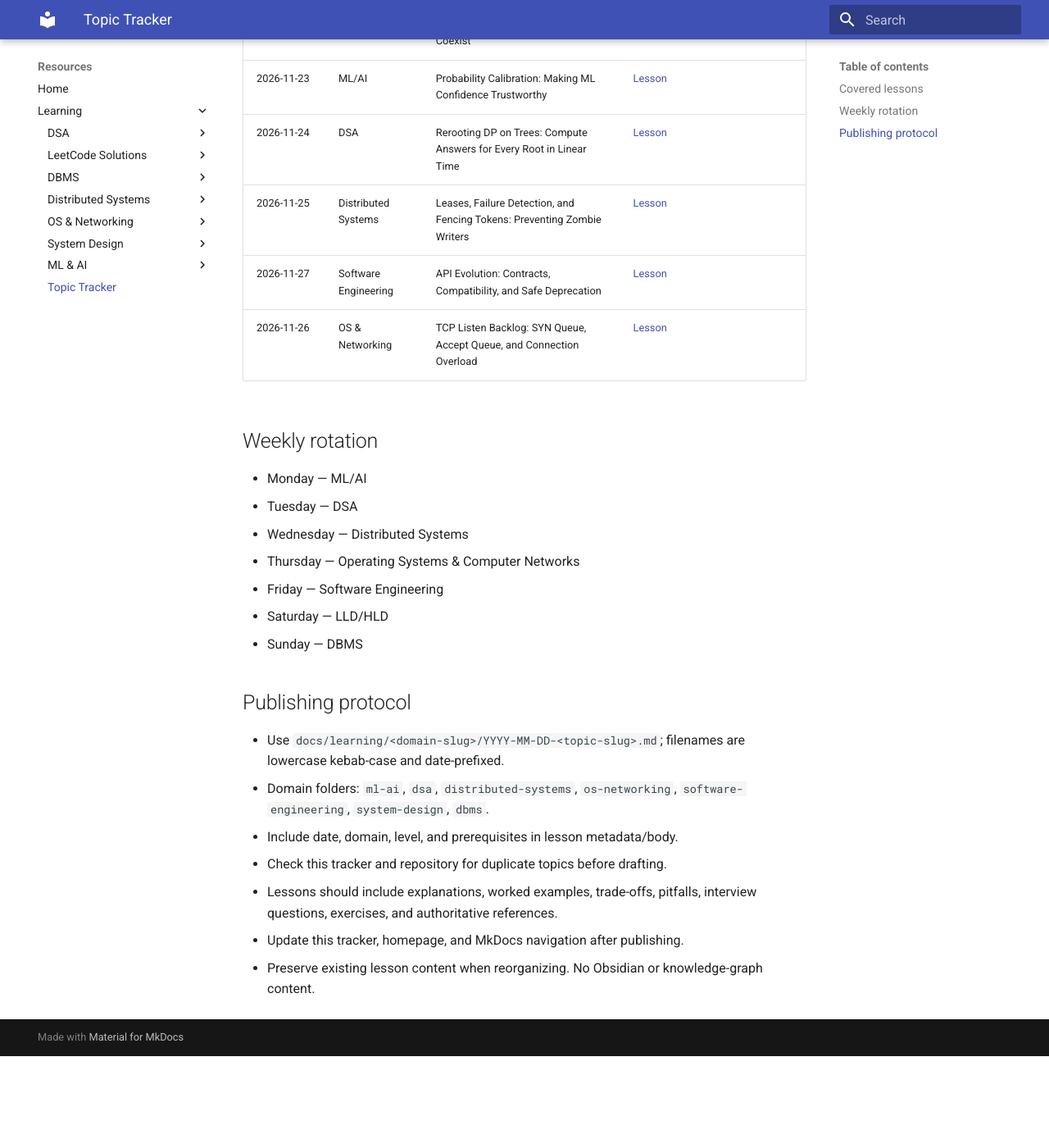
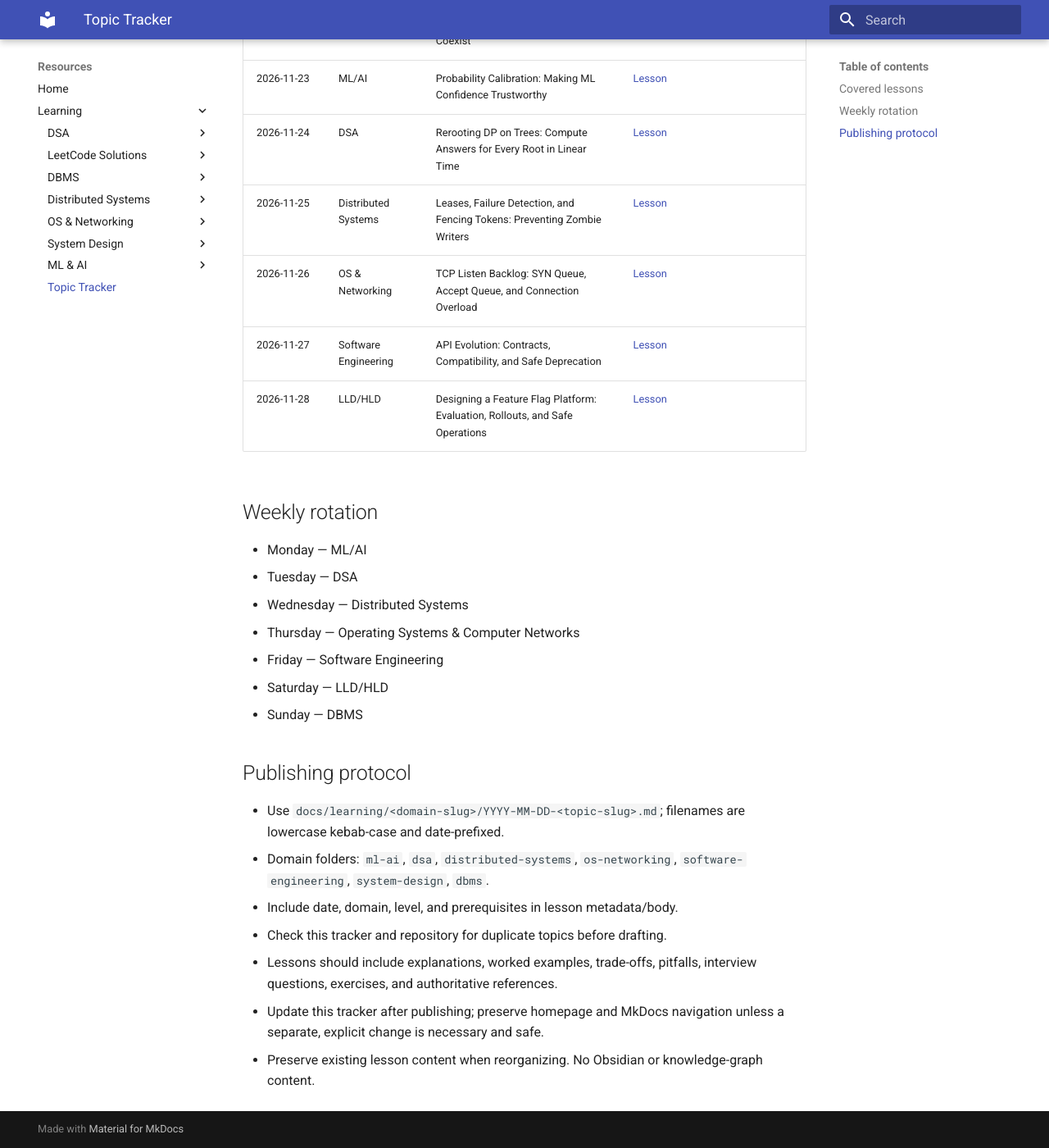
Before and after one commit to ashishpatidar123/resources, an MkDocs documentation site: the page built from docs/learning/topic-tracker.md, in a window 1280 px wide and 1400 px high, scrolled down 493 px. Shown: the whole window at 82% size. Built offline with MkDocs 1.6.1 and Material for MkDocs 9.7.7, drawn with Linux system fonts in a browser that asks for light colours; before the commit the page ends 1781 px from its top, so only the background shows below that.

Commit message:
Track Nov 28 feature flag platform lesson

```diff
--- a/docs/learning/topic-tracker.md
+++ b/docs/learning/topic-tracker.md
@@ -11,8 +11,9 @@ Canonical deduplication log. Before preparing each lesson, check this tracker an
 | 2026-11-23 | ML/AI | Probability Calibration: Making ML Confidence Trustworthy | [Lesson](ml-ai/probability-calibration.md) |
 | 2026-11-24 | DSA | Rerooting DP on Trees: Compute Answers for Every Root in Linear Time | [Lesson](dsa/rerooting-dp-on-trees.md) |
 | 2026-11-25 | Distributed Systems | Leases, Failure Detection, and Fencing Tokens: Preventing Zombie Writers | [Lesson](distributed-systems/2026-11-25-leases-failure-detection-fencing-tokens.md) |
+| 2026-11-26 | OS & Networking | TCP Listen Backlog: SYN Queue, Accept Queue, and Connection Overload | [Lesson](os-networking/2026-11-26-tcp-listen-backlog-syn-queue-accept-queue.md) |
 | 2026-11-27 | Software Engineering | API Evolution: Contracts, Compatibility, and Safe Deprecation | [Lesson](software-engineering/2026-11-27-api-evolution-contracts-compatibility.md) |
-| 2026-11-26 | OS & Networking | TCP Listen Backlog: SYN Queue, Accept Queue, and Connection Overload | [Lesson](os-networking/2026-11-26-tcp-listen-backlog-syn-queue-accept-queue.md) |
+| 2026-11-28 | LLD/HLD | Designing a Feature Flag Platform: Evaluation, Rollouts, and Safe Operations | [Lesson](system-design/2026-11-28-feature-flag-platform.md) |
 
 ## Weekly rotation
 - Monday — ML/AI
@@ -29,5 +30,5 @@ Canonical deduplication log. Before preparing each lesson, check this tracker an
 - Include date, domain, level, and prerequisites in lesson metadata/body.
 - Check this tracker and repository for duplicate topics before drafting.
 - Lessons should include explanations, worked examples, trade-offs, pitfalls, interview questions, exercises, and authoritative references.
-- Update this tracker, homepage, and MkDocs navigation after publishing.
+- Update this tracker after publishing; preserve homepage and MkDocs navigation unless a separate, explicit change is necessary and safe.
 - Preserve existing lesson content when reorganizing. No Obsidian or knowledge-graph content.
```
